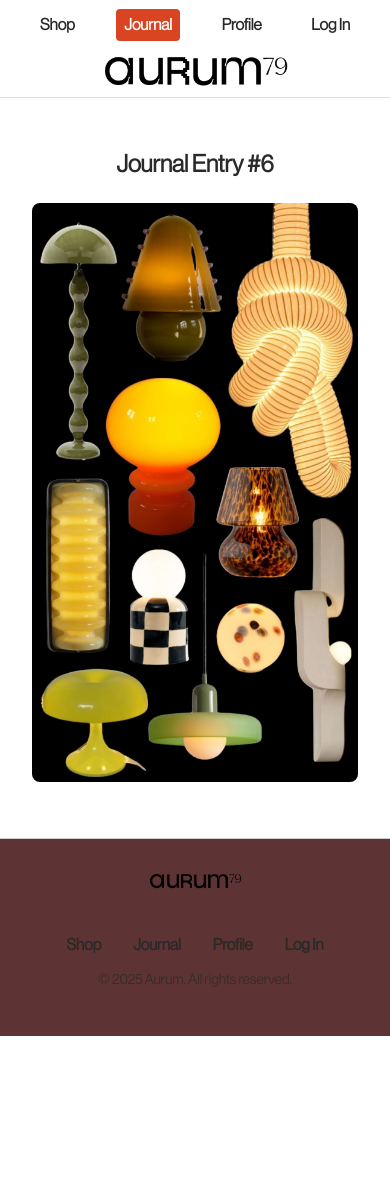
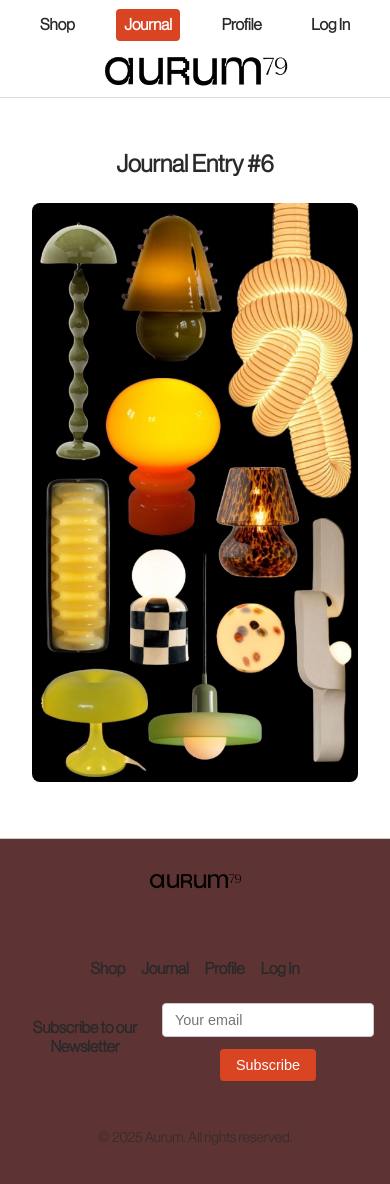
Before and after one commit to jimyty1/aurum, a React (Create React App) app: page /journal/268e113d-8240-4f98-95d6-f2c9a1398869.jpg in a window 390 px wide. Shown: the top 1184 px of the page. Before the commit the page ends 1036 px from the top, so only its background shows below. Built offline with nearby package versions, Linux system fonts and the light colour scheme.

Commit message:
fixed some requested changes

```diff
--- a/src/components/Footer.js
+++ b/src/components/Footer.js
@@ -1,17 +1,28 @@
 // File: src/components/Footer.js
-import React from 'react';
+import React, { useState } from 'react';
 import { Link } from 'react-router-dom';
 import '../css/Footer.css';
 import logo from '../assets/logo new copy.png';
 
 export default function Footer() {
+  const [email, setEmail] = useState('');
+
+  const handleSubscribe = (e) => {
+    e.preventDefault();
+    // TODO: Replace this with your actual subscription logic
+    console.log('Subscribing:', email);
+    setEmail('');
+  };
+
   return (
     <footer className="site-footer">
       <div className="footer-content">
+        {/* Left: Logo */}
         <div className="footer-logo">
           <img src={logo} alt="Aurum Logo" />
         </div>
 
+        {/* Middle: Links */}
         <div className="footer-links">
           <Link to="/shop">Shop</Link>
           <Link to="/journal">Journal</Link>
@@ -19,8 +30,27 @@ export default function Footer() {
           <Link to="/login">Log In</Link>
         </div>
 
-        <p className="footer-copy">&copy; 2025 Aurum. All rights reserved.</p>
+        {/* Right: Newsletter Sign-Up */}
+        <div className="footer-newsletter">
+          <p className="newsletter-title">Subscribe to our Newsletter</p>
+          <form onSubmit={handleSubscribe} className="newsletter-form">
+            <input
+              type="email"
+              className="newsletter-input"
+              placeholder="Your email"
+              value={email}
+              onChange={(e) => setEmail(e.target.value)}
+              required
+            />
+            <button type="submit" className="newsletter-button">
+              Subscribe
+            </button>
+          </form>
+        </div>
       </div>
+
+      {/* Footer bottom line (copyright) */}
+      <p className="footer-copy">&copy; 2025 Aurum. All rights reserved.</p>
     </footer>
   );
 }
--- a/src/css/Footer.css
+++ b/src/css/Footer.css
@@ -2,27 +2,35 @@
     background-color: var(--color-burgundy);
     padding: 2rem 1rem;
     border-top: 1px solid #ccc;
-    text-align: center;
     color: var(--color-jet-black);
     font-family: inherit;
 }
 
+/* Stack logo, links, then newsletter */
 .footer-content {
     max-width: 900px;
     margin: 0 auto;
+    display: flex;
+    flex-direction: column;
+    align-items: center; /* center logo and links */
 }
 
+/* 1. Logo on its own line */
+.footer-logo {
+    margin-bottom: 1.5rem;
+}
 .footer-logo img {
     height: 60px;
     object-fit: contain;
 }
 
+/* 2. Links on the next line, centered */
 .footer-links {
     display: flex;
     justify-content: center;
     gap: 2rem;
     flex-wrap: wrap;
-    margin-bottom: 1rem;
+    margin-bottom: 1.5rem;
 }
 
 .footer-links a {
@@ -35,7 +43,75 @@
     color: var(--color-red);
 }
 
+/* 3. Newsletter form on its own line but aligned to the right edge of .footer-content */
+.footer-newsletter {
+    display: flex;
+    justify-content: flex-end;
+    margin-bottom: 1.5rem;
+}
+
+.footer-newsletter .newsletter-title {
+    margin-bottom: 0.5rem;
+    margin-right: .5rem;
+    font-size: 1rem;
+    font-weight: 600;
+    color: var(--color-jet-black);
+    text-align: right;
+}
+
+.footer-newsletter .newsletter-form {
+    display: flex;
+    gap: 0.5rem;
+}
+
+.footer-newsletter .newsletter-input {
+    padding: 0.5rem 0.75rem;
+    font-size: 0.9rem;
+    border: 1px solid #ccc;
+    border-radius: 4px;
+}
+
+.footer-newsletter .newsletter-button {
+    padding: 0.5rem 1rem;
+    font-size: 0.9rem;
+    background-color: var(--color-red);
+    border: none;
+    border-radius: 4px;
+    color: #fff;
+    cursor: pointer;
+}
+
+.footer-newsletter .newsletter-button:hover {
+    background-color: #b22323;
+}
+
+/* 4. Footer bottom line (copyright) centered below everything */
 .footer-copy {
     font-size: 0.9rem;
     opacity: 0.8;
+    text-align: center;
+    width: 100%;
+    margin-top: 1.5rem;
 }
+
+/* Responsive tweaks: keep the same stacking but adjust spacing */
+@media (max-width: 768px) {
+    .footer-links {
+        gap: 1rem;
+    }
+
+    .footer-newsletter {
+        justify-content: center;
+        text-align: center;
+    }
+
+    .footer-newsletter .newsletter-title {
+        text-align: center;
+    }
+
+    .footer-newsletter .newsletter-form {
+        flex-direction: column;
+        align-items: center;
+        gap: 0.75rem;
+    }
+}
--- a/src/css/LandingPage.css
+++ b/src/css/LandingPage.css
@@ -50,6 +50,7 @@
     height: 100%;
     object-fit: cover;
     display: block;
+    margin-top: 10px;
 }
 
 .banner-img {
@@ -82,11 +83,11 @@
     position: absolute;
     bottom: -60%;
     right: 1%;
-    background: var(--color-burgundy);
-    color: white;
+    color: var(--color-burgundy);
     padding: 0.5rem 1rem;
     font-size: 4rem;
     font-family: PPMond, serif;
+    font-weight: bold;
 }
 .image-with-caption {
     display: flex;
@@ -97,11 +98,11 @@
 .grid-caption {
     margin-top: .2rem;
     font-size: 2.1rem;
-    color: var(--color-jet-black);
     text-align: center;
     padding: .7em;
-    background: var(--color-blue);
+    color: var(--color-blue);
     font-family: PPMond;
+    font-weight: bold;
 }
 
 
--- a/src/utils/imageLoader.js
+++ b/src/utils/imageLoader.js
@@ -2,10 +2,18 @@ const importAll = (r) => r.keys().map(r);
 export const allImages = importAll(require.context('../assets/pictures', false, /\.(png|jpe?g|webp)$/));
 
 export const previewImages = allImages.slice(2, 5);
-export const bannerImage = allImages[5];
+export const bannerImage = allImages[25];
 export const grid1Images = allImages.slice(6, 12);
 export const grid2Images = allImages.slice(12, 18);
-export const remainingImages = allImages.slice(18, 36);
+export const remainingImages = [
+  // part of slice before index 25
+  ...allImages.slice(18, 25),
+  // part of slice after index 25
+  ...allImages.slice(26, 36),
+  // then add image[5]
+  allImages[5],
+];
+
 export const journalImages = allImages.slice(36, 39);
 
 
```
